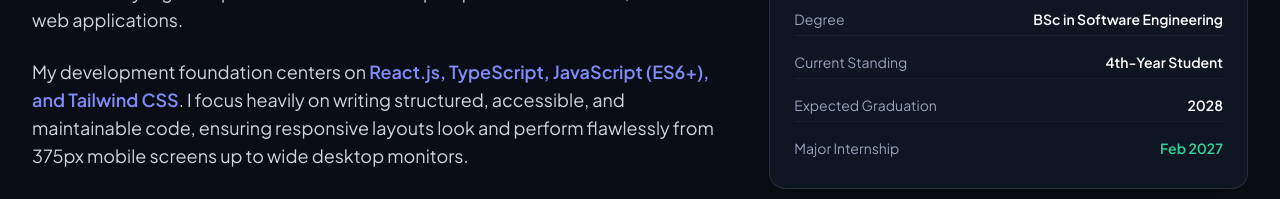
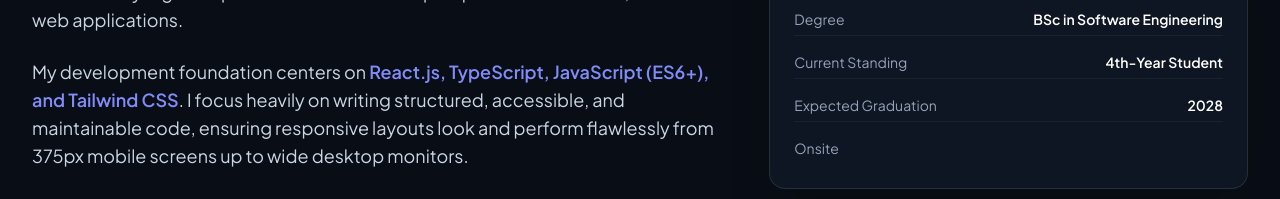
Before and after one commit to Sumeya472/sumeya-portfolio, a React (Vite) app: page / in a window 1280 px wide. Shown: the part 1160-1359 px from the top of the page. Built offline with nearby package versions, Linux system fonts and the light colour scheme.

Commit message:
Update internship label to 'Onsite' in About.tsx
Replaced 'Major Internship' with 'Onsite' in About component.

```diff
--- a/src/components/About.tsx
+++ b/src/components/About.tsx
@@ -104,8 +104,7 @@ export const About: React.FC = () => {
                   <span className="font-semibold text-slate-900 dark:text-white">2028</span>
                 </div>
                 <div className="flex justify-between items-center py-1.5">
-                  <span className="text-slate-500 dark:text-slate-400">Major Internship</span>
-                  <span className="font-semibold text-emerald-600 dark:text-emerald-400">Feb 2027</span>
+                  <span className="text-slate-500 dark:text-slate-400">Onsite </span>
                 </div>
               </div>
             </div>
```
